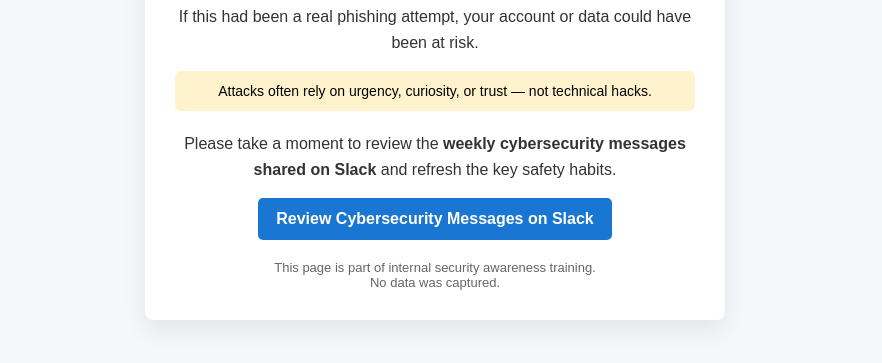
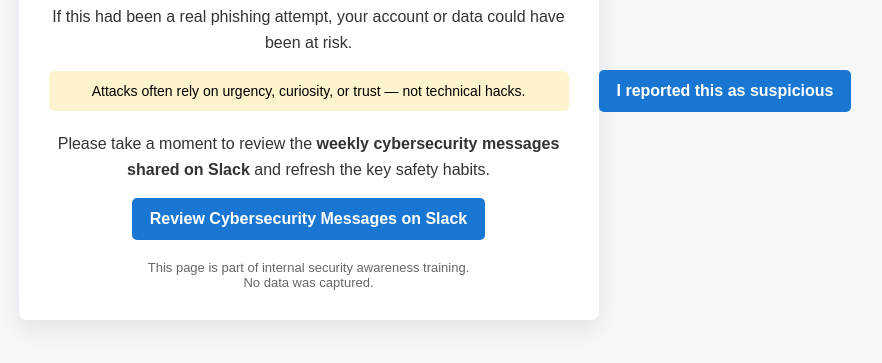
Before and after one commit to ankitkip/security-awareness, a plain HTML site: page index.html in a window 1280 px wide. Shown: the part 309-672 px from the top of the page, without its empty margins (205-1087 px from the left). Drawn offline with Linux system fonts and the light colour scheme.

Commit message:
index.html

```diff
--- a/index.html
+++ b/index.html
@@ -84,3 +84,6 @@
   </div>
 </body>
 </html>
+<a class="btn" href="good-catch.html">
+  I reported this as suspicious
+</a>
```
